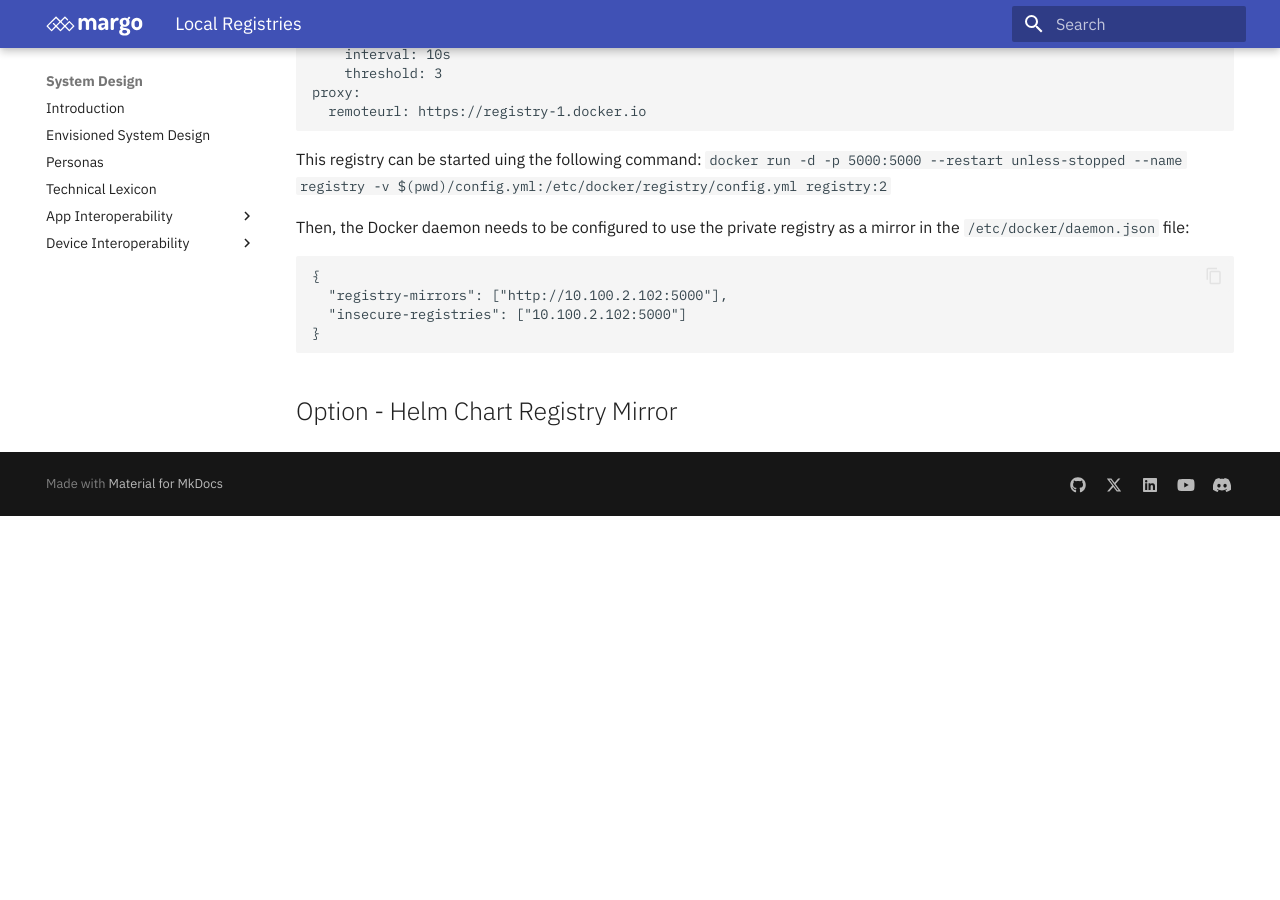
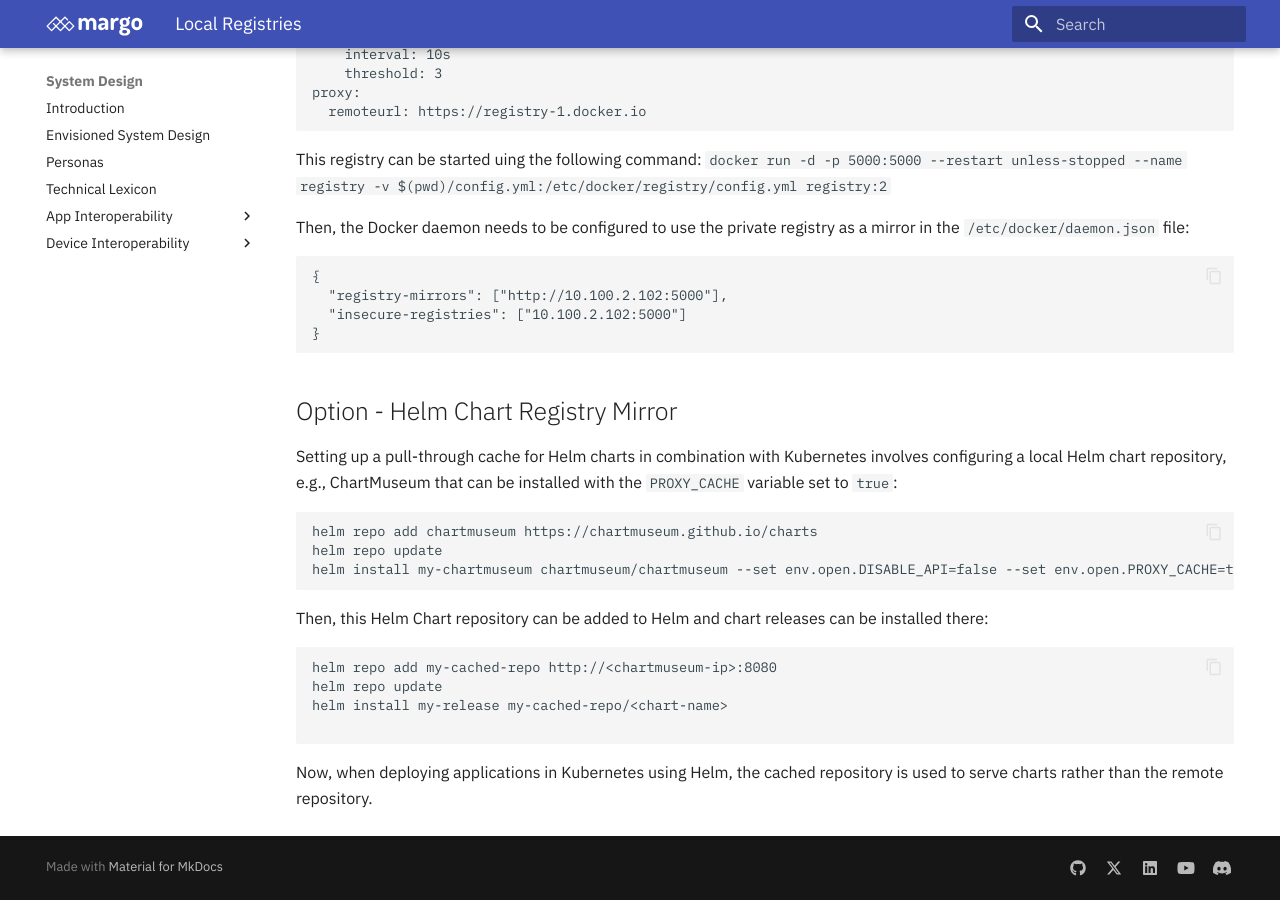
Before and after one commit to margo/specification, an MkDocs documentation site: the page built from system-design/app-interoperability/local-registries.md, in a window 1280 px wide and 900 px high, scrolled down 1589 px. Built offline with MkDocs 1.6.1 and Material for MkDocs 9.7.7, drawn with Linux system fonts in a browser that asks for light colours; plug-ins that fetch from the network failed and are left out; before the commit the page ends 2105 px from its top, so only the background shows below that; some of the changed text lies outside the part shown.

Commit message:
adding description for dealing with local registries
Signed-off-by: Arne Broering <arne.broering@siemens.com>

````diff
--- a/system-design/app-interoperability/local-registries.md
+++ b/system-design/app-interoperability/local-registries.md
@@ -10,7 +10,7 @@ In terms of connectivity, we can thereby distinguish mainly between the followin
 
 Local registries for Docker images and Helm Charts can be used for all 3 categories of devices. In case of **fully connected devices**, although the device could reach the Internet, a local registry can still be useful, e.g., as a cache for remote registries to save on bandwidth or to have Docker images and Helm Carts reliably available. In case of **locally connected devices**, a local registry is required to enable the WOA to install margo applications on the device, as the device/WOA does not have Internet access. Thereby, the local registry can be setup as a _pull-through cache_ where data (e.g., Docker images) are cached locally when they are first retrieved from a remote source and subsequent requests for the same data are served from the local cache rather than fetching it again from the remote source. In case of **air-gapped devices**, a local registry has to be accessible on the technician's laptop (or other directly connected device), which performs the application installation process.
 
-To setup local registries, different configuration options exist.
+To setup local registries, different configuration options exist:
 
 ## Option - Docker Registry Mirror on Kubernetes Level
 
@@ -28,7 +28,7 @@ configs:
       password: "<password>"
 ```
 
-## Option - Docker Registry Mirror on Docker Level
+## Option - Docker Registry as Pull-through Cache on Docker Level
 
 To configure a pull-through cache in Docker for the container registry, a Docker Registry can be setup that acts as caching proxy for a remote Docker registry Such a Docker Registry container can be defined using the following `config.yml`:
 
@@ -65,3 +65,21 @@ Then, the Docker daemon needs to be configured to use the private registry as a
 ```
 
 ## Option - Helm Chart Registry Mirror
+
+Setting up a pull-through cache for Helm charts in combination with Kubernetes involves configuring a local Helm chart repository, e.g., ChartMuseum that can be installed with the `PROXY_CACHE` variable set to `true`:
+
+```
+helm repo add chartmuseum https://chartmuseum.github.io/charts
+helm repo update
+helm install my-chartmuseum chartmuseum/chartmuseum --set env.open.DISABLE_API=false --set env.open.PROXY_CACHE=true
+```
+
+Then, this Helm Chart repository can be added to Helm and chart releases can be installed there:
+
+```
+helm repo add my-cached-repo http://<chartmuseum-ip>:8080
+helm repo update
+helm install my-release my-cached-repo/<chart-name>
+
+```
+Now, when deploying applications in Kubernetes using Helm, the cached repository is used to serve charts rather than the remote repository.
````
